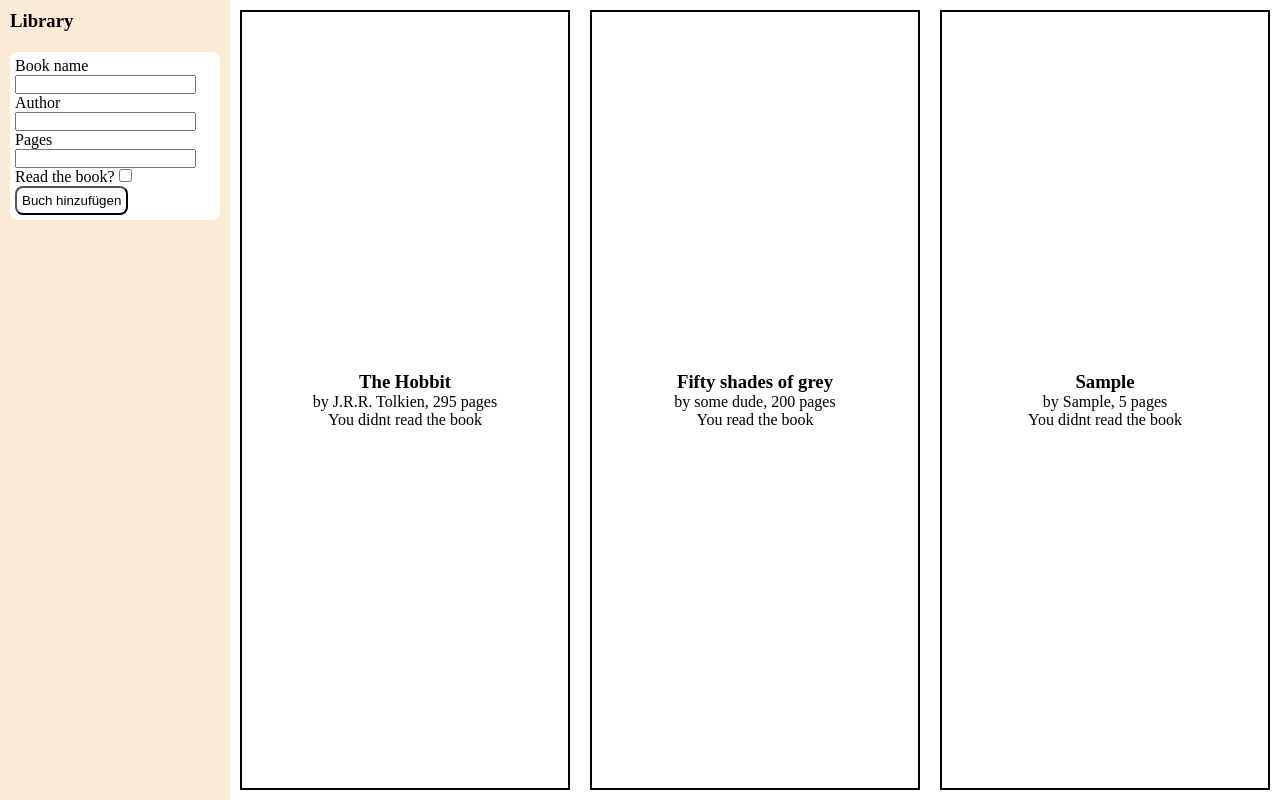
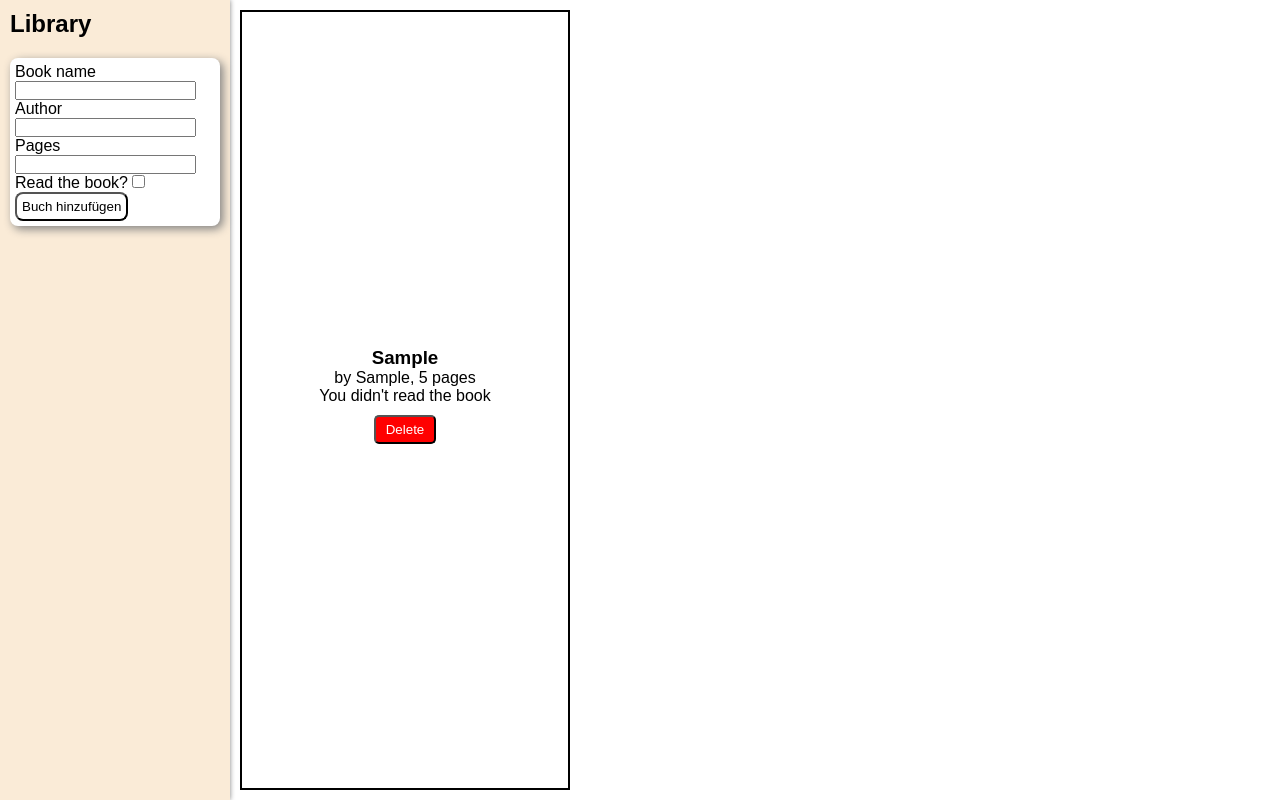
Before and after one commit to PSum/top_library, a plain HTML site: page index.html in a window 1280 px wide. Both pictures are taken after typing "Sample", "Sample", "5" into the empty fields and a click on the button "Buch hinzufügen". Drawn offline with Linux system fonts and the light colour scheme.

Commit message:
working example

```diff
--- a/index.html
+++ b/index.html
@@ -9,7 +9,7 @@
 </head>
 <body>
     <div class="leftBar">
-        <div class="heading"><h3>Library</h3></div>
+        <div class="heading"><h2>Library</h2></div>
 
         <form id="addBook" action="push" method="push">
             <div>
--- a/script.js
+++ b/script.js
@@ -1,51 +1,90 @@
-function createBook (title, author, pages, read) {
+// Define a constructor function 'createBook' to create book objects
+function createBook(title, author, pages, read) {
     this.title = title;
     this.author = author;
     this.pages = pages;
     this.read = read;
-    this.info = function() {
-        let isRead = ""
-        let returnvalue = []
-        if (read == true){
+
+    // Add a method 'info' to the book object
+    this.info = function () {
+        let isRead = "";
+        let returnvalue = [];
+
+        // Check if the book is read or not
+        if (read == true) {
             isRead = "You read the book";
         } else {
-            isRead = "You didnt read the book";
+            isRead = "You didn't read the book";
         }
+
         returnvalue.push(`by ${author}, ${pages} pages`);
         returnvalue.push(isRead);
-        return returnvalue
+        return returnvalue;
     }
 }
 
-function addBookToLibrary (title, author, pages, read) {
+// Define a function to add a book to the library array
+function addBookToLibrary(title, author, pages, read) {
     let newBook = new createBook(title, author, pages, read);
     myLibrary.push(newBook);
 }
 
-function showBooks () {
+// Define a function to display books in the HTML container
+function showBooks() {
     let book;
-    for (let i in myLibrary){
+    for (let i in myLibrary) {
         let bShow = myLibrary[i];
         book = document.createElement('div');
         book.className = 'book';
         heading = document.createElement('h3');
-        text1 = document.createElement('p')
-        text2 = document.createElement('p')
+        text1 = document.createElement('p');
+        text2 = document.createElement('p');
         heading.textContent = bShow.title;
         text1.textContent = bShow.info()[0];
         text2.textContent = bShow.info()[1];
+        const deleteButton = document.createElement("button");
+        deleteButton.className += 'deleteButton';
+        deleteButton.setAttribute('id', bShow.title.replace(/\s/g, ''));
+        book.setAttribute('id', bShow.title.replace(/\s/g, ''));
+        deleteButton.textContent = "Delete";
         book.appendChild(heading);
         book.appendChild(text1);
         book.appendChild(text2);
+        book.appendChild(deleteButton);
         container.appendChild(book);
     }
 }
 
+// Define a function to delete a book from the library array
+function deleteFromLibrary(bookTitle) {
+    newmyLibrary = myLibrary.filter((book) => book.title.replace(/\s/g, '') !== bookTitle);
+    myLibrary = newmyLibrary;
+}
+
+// Define a function to set up event listeners for delete buttons
+function lookForButton() {
+    deleteButtons = document.querySelectorAll('.deleteButton');
+    deleteButtons.forEach((button) => {
+        button.addEventListener('click', (event) => {
+            // Handle the click event for each delete button
+            // Access the clicked button using 'event.target'
+            const clickedButton = event.target;
+            const buttonId = clickedButton.id;
+            const deleteElement = document.querySelector(`#${buttonId}`);
+            deleteElement.remove();
+            deleteFromLibrary(`${buttonId}`);
+            // Perform actions specific to the clicked button here
+        });
+    });
+}
+
+// Get a reference to the HTML container for books
 const container = document.querySelector(".bookSpace");
 const form = document.getElementById('addBook');
-const myLibrary = [];
+let myLibrary = []; // Initialize an empty library array
 
-form.addEventListener('submit', function(event){
+// Add a submit event listener to the form for adding books
+form.addEventListener('submit', function (event) {
     event.preventDefault();
     title = document.getElementById('bookname').value;
     author = document.getElementById('author').value;
@@ -57,13 +96,13 @@ form.addEventListener('submit', function(event){
     } else {
         read = false;
     }
-    addBookToLibrary(title,author,pages,read)
-    container.innerHTML = '';
-    showBooks();
-    form.reset();
-})
+    addBookToLibrary(title, author, pages, read);
+    container.innerHTML = ''; // Clear the container
+    showBooks(); // Display the updated list of books
+    form.reset(); // Reset the form
+    lookForButton(); // Set up event listeners for delete buttons
+});
 
-
-addBookToLibrary("The Hobbit", "J.R.R. Tolkien", 295, false);
-addBookToLibrary("Fifty shades of grey", "some dude", 200,true);
+// Initialize and display the list of books
 showBooks();
+lookForButton();
--- a/styles.css
+++ b/styles.css
@@ -1,6 +1,7 @@
 * {
     padding: 0;
     margin: 0;
+    font-family: sans-serif;
 }
 
 body{
@@ -14,6 +15,7 @@ body{
     text-align: center;
 }
 
+
 .leftBar {
     background-color: antiquewhite;
     flex: 1;
@@ -21,14 +23,15 @@ body{
     flex-direction: column;
     gap: 20px;
     padding: 10px;
+    box-shadow: 0 0 5px gray;
 }
 
 .bookSpace {
     flex: 5;
     display: grid;
     grid-template-columns: repeat(3, 1fr);
-    grid-template-rows: repeat(auto-fit, minmax(33.3333vh,1fr));
-    grid-auto-rows: minmax(33.3333vh,1fr); /* it tries the minimum space possible (33vh) - which means a minimum of 3 items. Then it enlarges the boxes so there is no leftover space -> 1fr */
+    grid-template-rows: repeat(auto-fit, minmax(calc(100vh/3),1fr));
+    grid-auto-rows: minmax(calc(100vh/3) ,1fr); /* it tries the minimum space possible (33vh) - which means a minimum of 3 items. Then it enlarges the boxes so there is no leftover space -> 1fr */
     overflow-y: auto;
 }
 
@@ -47,3 +50,15 @@ body{
     padding: 5px;
     border-radius: 8px;
 }
+
+#addBook {
+    box-shadow: 3px 3px 10px gray;
+}
+
+.deleteButton {
+    background-color: red;
+    padding: 5px 10px;
+    border-radius: 5px;
+    color: white;
+    margin: 10px;
+}
```
